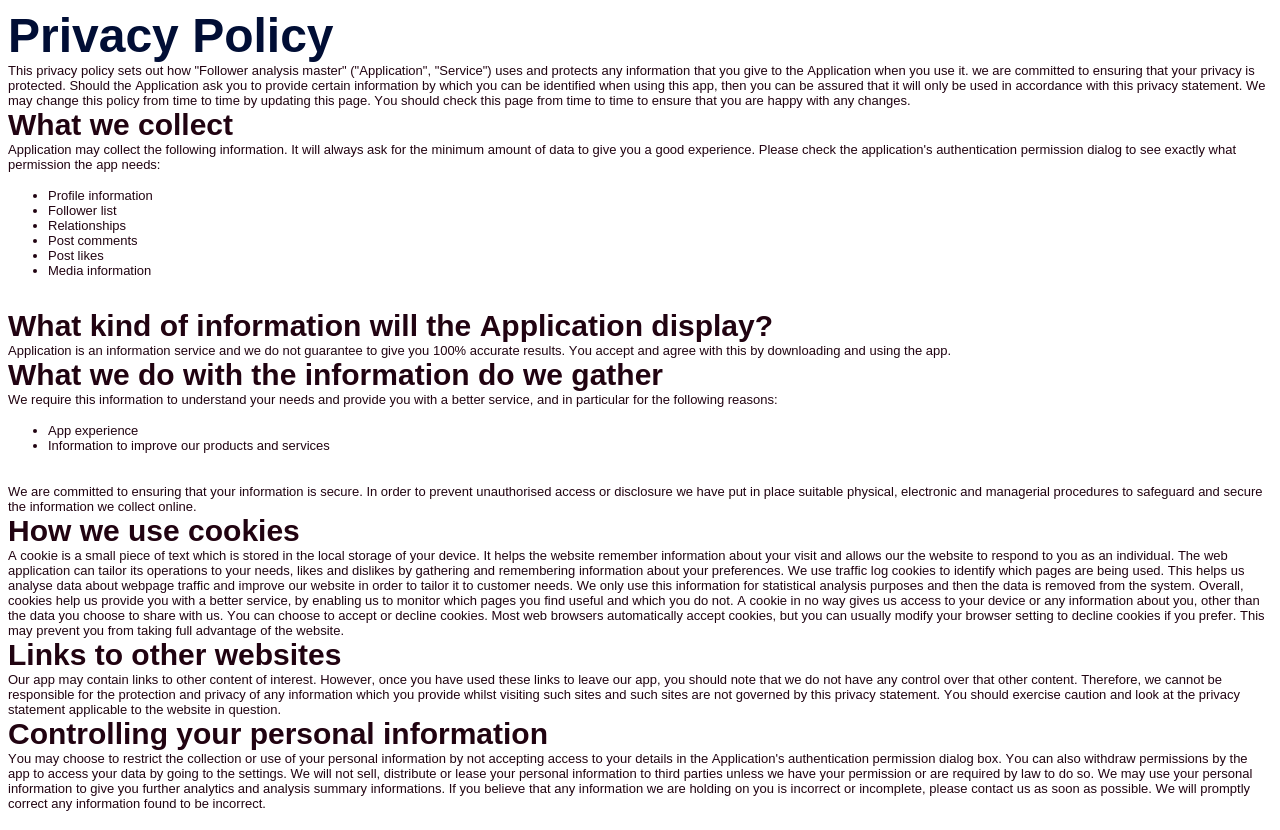
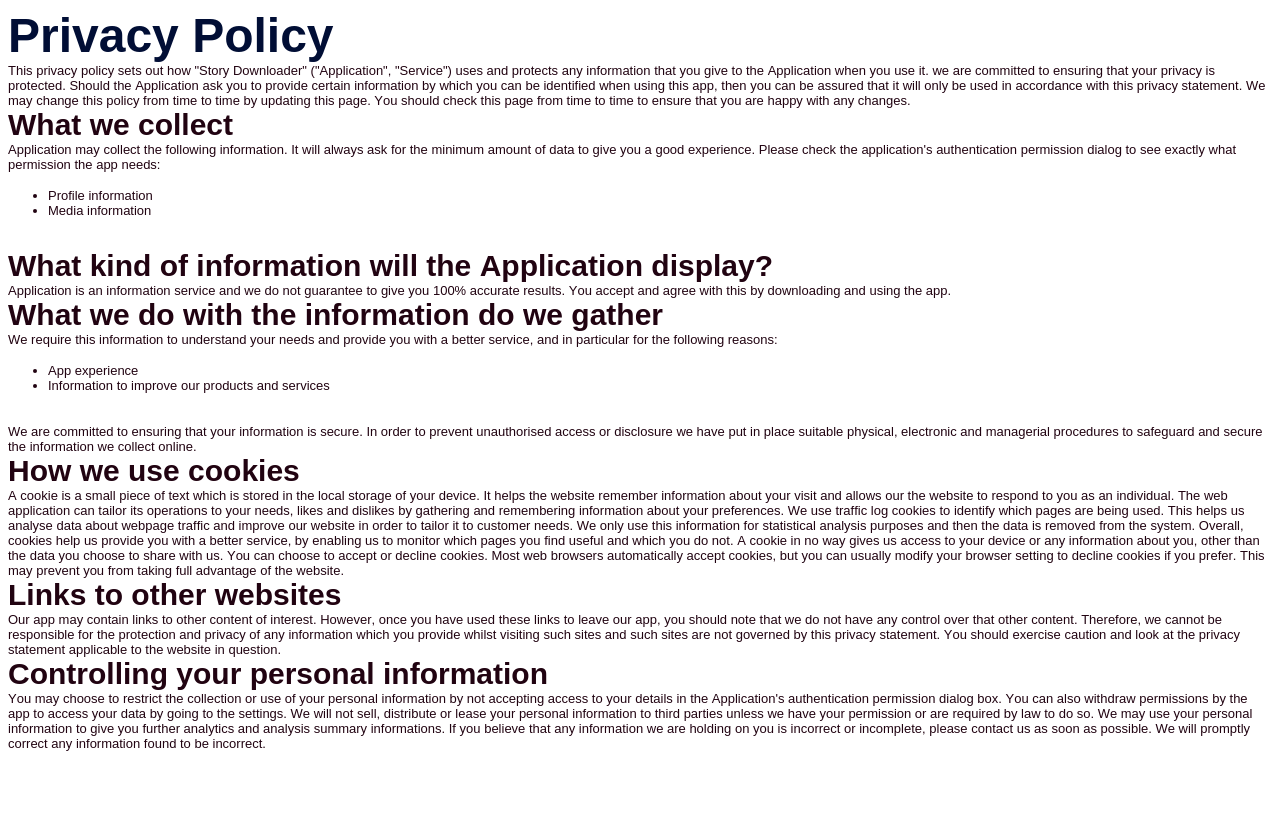
Before and after one commit to zhouguanghui/ins, a plain HTML site: page privacy.html in a window 1280 px wide. After the commit the page ends 800 px from the top, so only its background shows below. Drawn offline with Linux system fonts and the light colour scheme.

Commit message:
Update privacy.html

```diff
--- a/privacy.html
+++ b/privacy.html
@@ -17,19 +17,11 @@
 </head>
 <body>
 <h1 style="margin: 0.0px 0.0px 0.0px 0.0px; font: 48.0px Arial; color: #010e35; -webkit-text-stroke: #ffffff"><span class="s1"><b>Privacy Policy</b></span></h1>
-<p class="p2"><span class="s1">This privacy policy sets out how "Follower analysis master" ("Application", "Service") uses and protects any information that you give to the Application when you use it. we are committed to ensuring that your privacy is protected. Should the Application ask you to provide certain information by which you can be identified when using this app, then you can be assured that it will only be used in accordance with this privacy statement. We may change this policy from time to time by updating this page. You should check this page from time to time to ensure that you are happy with any changes.</span></p>
+<p class="p2"><span class="s1">This privacy policy sets out how "Story Downloader" ("Application", "Service") uses and protects any information that you give to the Application when you use it. we are committed to ensuring that your privacy is protected. Should the Application ask you to provide certain information by which you can be identified when using this app, then you can be assured that it will only be used in accordance with this privacy statement. We may change this policy from time to time by updating this page. You should check this page from time to time to ensure that you are happy with any changes.</span></p>
 <h2 style="margin: 0.0px 0.0px 0.0px 0.0px; font: 30.0px Arial; color: #210311; -webkit-text-stroke: #000000"><span class="s1"><b>What we collect</b></span></h2>
 <p class="p2"><span class="s1">Application may collect the following information. It will always ask for the minimum amount of data to give you a good experience. Please check the application's authentication permission dialog to see exactly what permission the app needs:</span></p>
 <ul class="ul1">
   <li class="li2"><span class="s2"></span><span class="s1">Profile information<br>
-</span></li>
-  <li class="li2"><span class="s2"></span><span class="s1">Follower list<br>
-</span></li>
-  <li class="li2"><span class="s2"></span><span class="s1">Relationships<br>
-</span></li>
-  <li class="li2"><span class="s2"></span><span class="s1">Post comments<br>
-</span></li>
-  <li class="li2"><span class="s2"></span><span class="s1">Post likes<br>
 </span></li>
   <li class="li2"><span class="s2"></span><span class="s1">Media information<br>
 </span></li>
```
